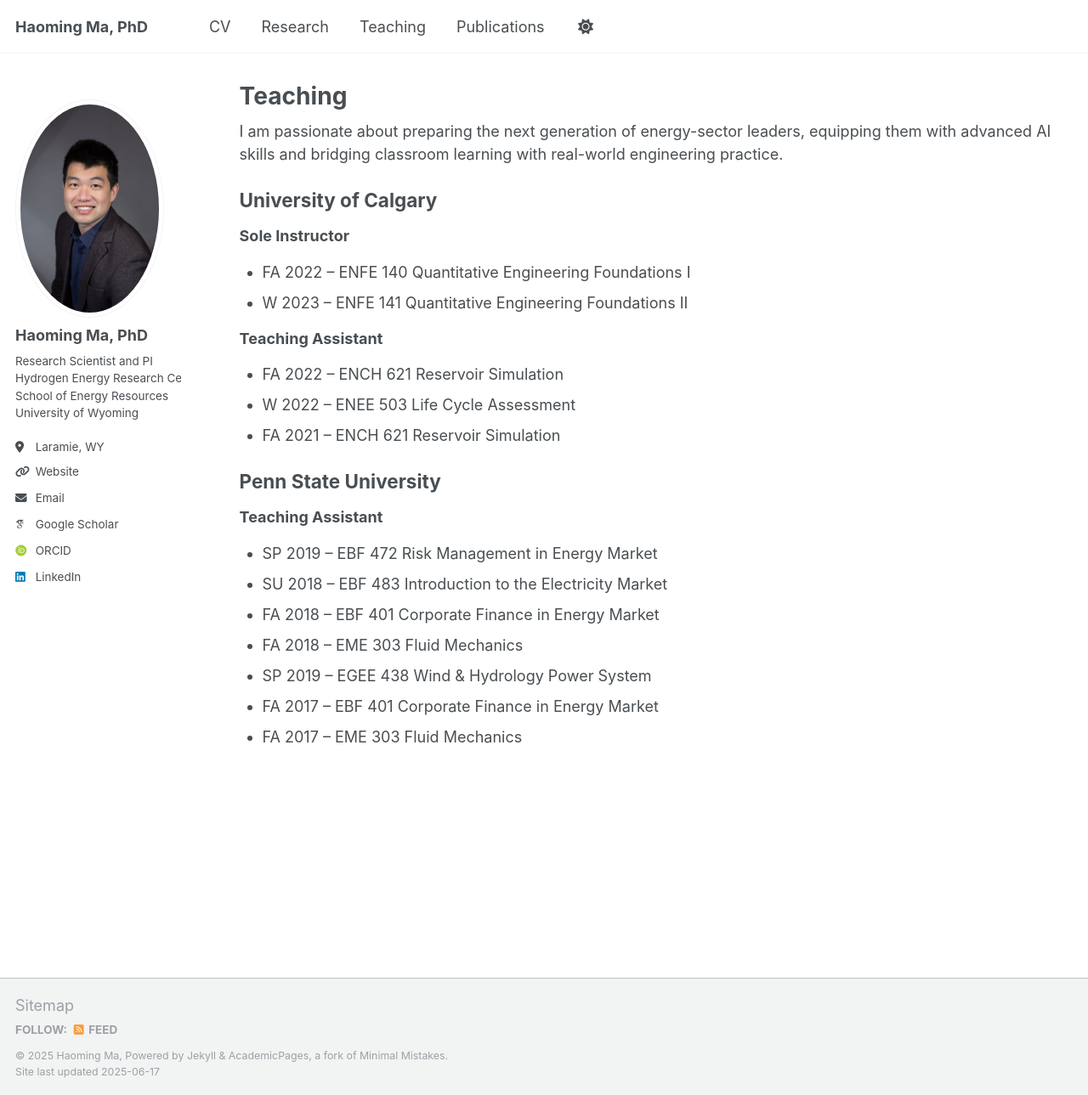
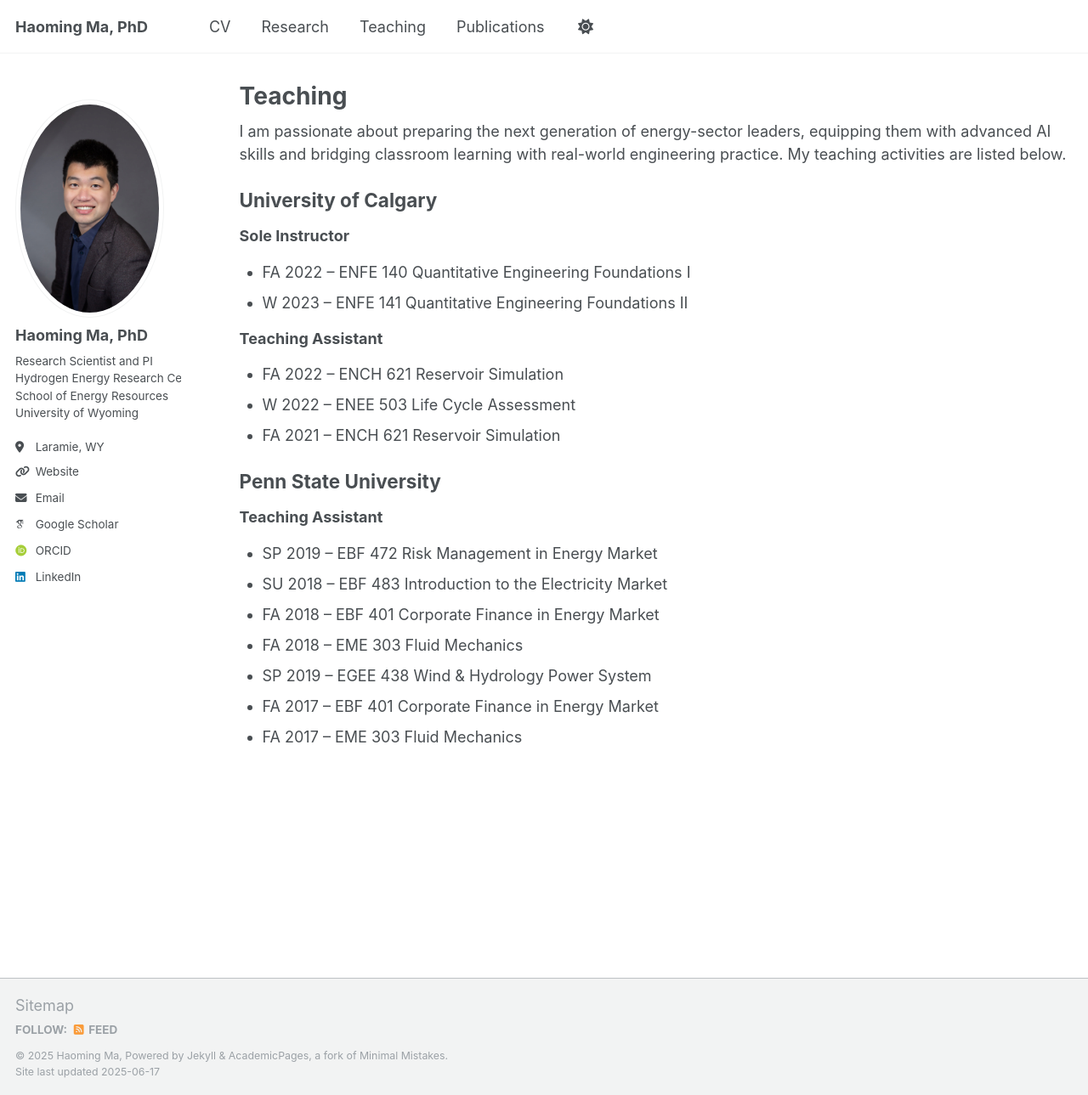
Before and after one commit to haoming-ma/haoming-ma.github.io, a Jekyll site: the page built from _pages/teaching.html, in a window 1280 px wide and 1289 px high. Shown: the whole window at 85% size. Built offline with Jekyll 4.4.1, drawn with Linux system fonts in a browser that asks for light colours; some web fonts are replaced.

Commit message:
Update teaching.html

```diff
--- a/_pages/teaching.html
+++ b/_pages/teaching.html
@@ -6,6 +6,7 @@ author_profile: true
 ---
 I am passionate about preparing the next generation of energy-sector leaders, equipping them with advanced AI skills and bridging classroom learning with real-world engineering practice.
 
+My teaching activities are listed below.
 <!-- University of Calgary -->
 <h2 style="margin-top:1.5rem;">University of Calgary</h2>
 
```
